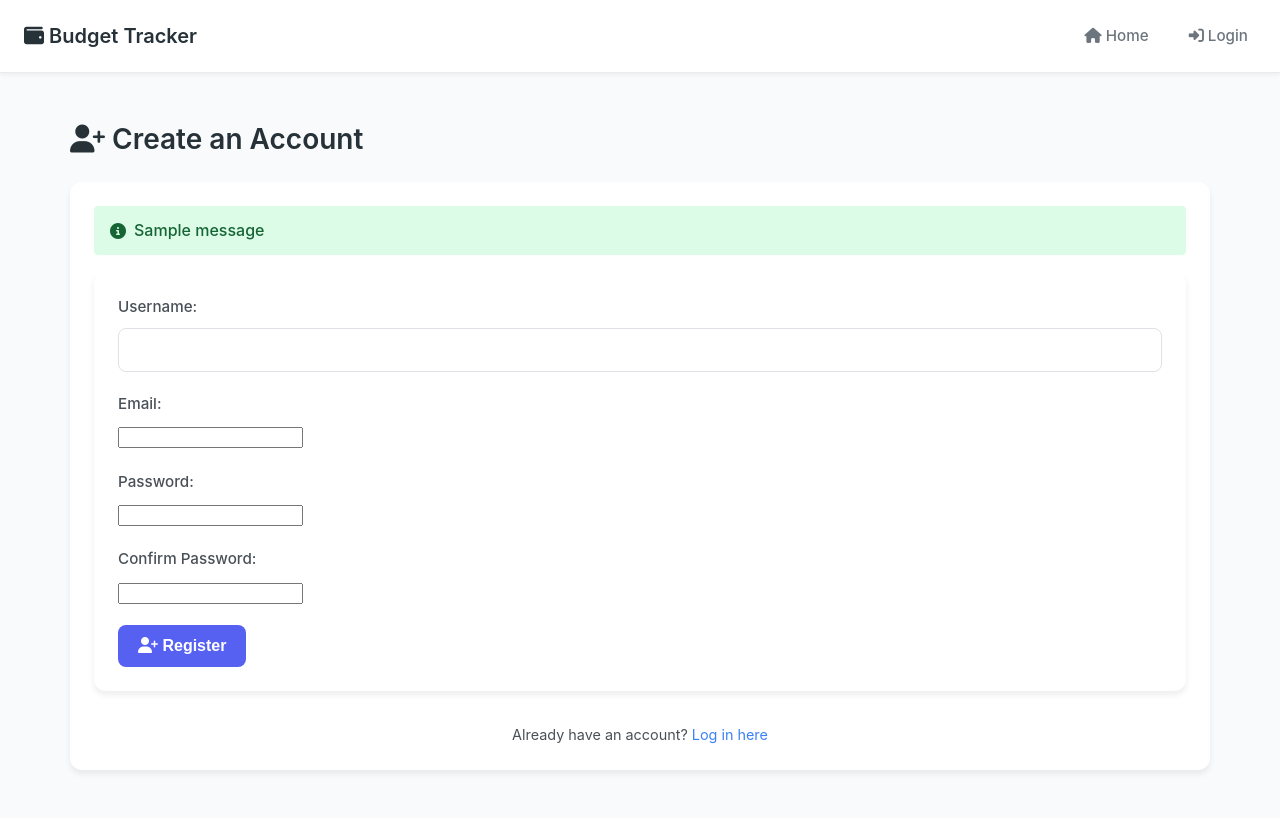
After one commit to melmuya/budget-tracker, a Flask app: page /register in a window 1280 px wide. The commit adds this page. Run offline with Flask 3, Linux system fonts and the light colour scheme; tables that the repository leaves empty hold one stand-in row (values such as "Sample post"); one stand-in notice (Sample message) is shown.

Commit message:
feat(auth): implement complete user authentication system
Add User model with relationships to Budget and Expense models
Implement login, registration, and logout functionality
Create authentication templates with client-side validation
Protect all routes to require authentication
Update UI with login status and navigation links
Filter data queries to show only current user's data

Requires: flask-login package installation and database migration

```diff
--- a/app.py
+++ b/app.py
@@ -4,6 +4,9 @@ from flask_sqlalchemy import SQLAlchemy
 import os
 from datetime import datetime
 from dotenv import load_dotenv
+
+from flask_login import LoginManager, UserMixin, login_user, logout_user, login_required, current_user
+from werkzeug.security import generate_password_hash, check_password_hash
 
 
 load_dotenv() # Load environment variables from .env file
@@ -17,16 +20,29 @@ db = SQLAlchemy(app)
 from flask_migrate import Migrate
 migrate = Migrate(app, db)
 
+# Initialize Flask-Login
+login_manager = LoginManager()
+login_manager.init_app(app)
+login_manager.login_view = 'login'  # Specify the login route
+login_manager.login_message = 'Please log in to access this page.'
+login_manager.login_message_category = 'info'
+
 
 # Helper
 def get_budget():
-    budget = Budget.query.first()
+    if not current_user.is_authenticated:
+        return 0
+    budget = Budget.query.filter_by(user_id=current_user.id).first()
     return budget.amount if budget else 0
 
 def set_budget(amount):
-    budget = Budget.query.first()
+    if not current_user.is_authenticated:
+        return 0
+
+    budget = Budget.query.filter_by(user_id=current_user.id).first()
+
     if not budget:
-        budget = Budget(amount=amount)
+        budget = Budget(amount=amount, user_id=current_user.id)
         db.session.add(budget)
         action = "created"
     else:
@@ -42,6 +58,7 @@ def set_budget(amount):
 class Budget(db.Model):
     id = db.Column(db.Integer, primary_key=True)
     amount = db.Column(db.Float, nullable=False)
+    user_id = db.Column(db.Integer, db.ForeignKey('user.id'), nullable=True)  # nullable=True for migration
 
 class Expense(db.Model):
     id = db.Column(db.Integer, primary_key=True)
@@ -49,13 +66,119 @@ class Expense(db.Model):
     amount = db.Column(db.Float, nullable=False)
     category = db.Column(db.String(50), nullable=False)
     created_at = db.Column(db.DateTime, default=datetime.utcnow, nullable=False)
+    user_id = db.Column(db.Integer, db.ForeignKey('user.id'), nullable=True)  # nullable=True for migration
+
+class User(db.Model, UserMixin):
+    id = db.Column(db.Integer, primary_key=True)
+    username = db.Column(db.String(64), unique=True, nullable=False)
+    email = db.Column(db.String(120), unique=True, nullable=False)
+    password_hash = db.Column(db.String(128), nullable=False)
+    created_at = db.Column(db.DateTime, default=datetime.utcnow, nullable=False)
+
+    # Relationship to other models
+    expenses = db.relationship('Expense', backref='user', lazy=True)
+    budget = db.relationship('Budget', backref='user', lazy=True, uselist=False)
+
+    def set_password(self, password):
+        self.password_hash = generate_password_hash(password)
+
+    def check_password(self, password):
+        return check_password_hash(self.password_hash, password)
+
+    def __repr__(self):
+        return f'<User {self.username}>'
+
+@login_manager.user_loader
+def load_user(user_id):
+    return User.query.get(int(user_id))
+
+
+@app.route('/register', methods=['GET', 'POST'])
+def register():
+    # Check if user is already logged in
+    if current_user.is_authenticated:
+        return redirect(url_for('index'))
+
+    if request.method == 'POST':
+        username = request.form['username'].strip()
+        email = request.form['email'].strip()
+        password = request.form['password']
+        password_confirm = request.form['password_confirm']
+
+        # Simple validation
+        if not username or not email or not password:
+            flash('All fields are required', 'error')
+            return redirect(url_for('register'))
+
+        if password != password_confirm:
+            flash('Passwords do not match', 'error')
+            return redirect(url_for('register'))
+
+        # Check if username or email already exists
+        if User.query.filter_by(username=username).first():
+            flash('Username already exists', 'error')
+            return redirect(url_for('register'))
+
+        if User.query.filter_by(email=email).first():
+            flash('Email already in use', 'error')
+            return redirect(url_for('register'))
+
+        # Create new user
+        user = User(username=username, email=email)
+        user.set_password(password)
+
+        db.session.add(user)
+        db.session.commit()
+
+        flash('Registration successful! Please log in.', 'success')
+        return redirect(url_for('login'))
+
+    return render_template('register.html')
+
+@app.route('/login', methods=['GET', 'POST'])
+def login():
+    # Check if user is already logged in
+    if current_user.is_authenticated:
+        return redirect(url_for('index'))
+
+    if request.method == 'POST':
+        username = request.form['username'].strip()
+        password = request.form['password']
+        remember = 'remember' in request.form
+
+        # Find the user
+        user = User.query.filter_by(username=username).first()
+
+        # Check if user exists and password is correct
+        if not user or not user.check_password(password):
+            flash('Invalid username or password', 'error')
+            return redirect(url_for('login'))
+
+        # Log the user in
+        login_user(user, remember=remember)
+
+        # Redirect to requested page or home
+        next_page = request.args.get('next')
+        if next_page:
+            return redirect(next_page)
+        return redirect(url_for('index'))
+
+    return render_template('login.html')
+
+@app.route('/logout')
+def logout():
+    logout_user()
+    flash('You have been logged out', 'info')
+    return redirect(url_for('login'))
+
 
 
 @app.route("/", methods=["GET", "POST"])
+@login_required  # Ensure only logged-in users can access this route
 def index():
     # budget, expenses = load_budget_data(DATA_FILE)
     budget = get_budget()
-    expenses = Expense.query.all()
+    expenses = Expense.query.filter_by(user_id=current_user.id).all()
 
     if budget == 0 and request.method == "POST" and "initial_budget" in request.form:
         # User is setting the initial budget
@@ -73,7 +196,7 @@ def index():
             amount = float(request.form["amount"].strip())
             category = request.form["category"].strip().capitalize()
 
-            new_expense = Expense(description=description, amount=amount, category=category)
+            new_expense = Expense(description=description, amount=amount, category=category, user_id=current_user.id)
             db.session.add(new_expense)
             db.session.commit()
 
@@ -104,9 +227,11 @@ def index():
         total_spent=total_spent,
         balance=balance,
         expense_data=expense_dicts,
+        user=current_user
     )
 
 @app.route("/edit-budget", methods=["GET", "POST"])
+@login_required  # Ensure only logged-in users can access this route
 def edit_budget():
     budget = get_budget()
 
@@ -133,9 +258,11 @@ def edit_budget():
     return render_template("edit_budget.html", budget=budget)
 
 @app.route("/edit/<int:expense_id>", methods=["GET", "POST"])
+@login_required  # Ensure only logged-in users can access this route
 def edit_expense(expense_id):
 
-    expense = db.session.get(Expense, expense_id) # Get by ID, not list index
+    # expense = db.session.get(Expense, expense_id) # Get by ID, not list index
+    expense = Expense.query.filter_by(id=expense_id, user_id=current_user.id).first() # Ensure it's the user's expense
 
     if not expense:
         return "Expense not found", 404
@@ -157,9 +284,9 @@ def edit_expense(expense_id):
 
 
 @app.route("/categories")
+@login_required  # Ensure only logged-in users can access this route
 def show_by_category():
-    budget = get_budget()
-    expenses = Expense.query.all()
+    expenses = Expense.query.filter_by(user_id=current_user.id).all()
 
     category_totals = {}
     for expense in expenses:
@@ -170,16 +297,14 @@ def show_by_category():
 
 
 @app.route("/filter", methods=["GET", "POST"])
+@login_required  # Ensure only logged-in users can access this route
 def filter_by_category():
-    budget = get_budget()
-    expenses = Expense.query.all()
-
     filtered_expenses = []
     selected_category = ""
 
     if request.method == "POST":
         selected_category = request.form["category"].strip().capitalize()
-        filtered_expenses = Expense.query.filter_by(category=selected_category).all()
+        filtered_expenses = Expense.query.filter_by(category=selected_category, user_id=current_user.id).all()
 
     return render_template(
         "filter.html",
@@ -189,10 +314,12 @@ def filter_by_category():
 
 
 @app.route("/erase", methods=["GET", "POST"])
+@login_required  # Ensure only logged-in users can access this route
 def erase_data():
     if request.method == "POST":
-        set_budget(0)
-        Expense.query.delete()
+        # Only delete the current user's data
+        Budget.query.filter_by(user_id=current_user.id).delete()
+        Expense.query.filter_by(user_id=current_user.id).delete()
         db.session.commit()
         flash("All data erased. Starting anew.", "info")
         return redirect("/")
--- a/static/styles.css
+++ b/static/styles.css
@@ -564,4 +564,64 @@
     100% { transform: rotate(360deg); }
   }
 
-  /* Add this JavaScript to each page with a form */
+
+
+/* Authentication Forms */
+.auth-links {
+  margin-top: 1.5rem;
+  text-align: center;
+  font-size: 0.9rem;
+}
+
+.auth-links a {
+  color: #3b82f6;
+  text-decoration: none;
+}
+
+.auth-links a:hover {
+  text-decoration: underline;
+}
+
+/* Remember me checkbox */
+input[type="checkbox"] {
+  margin-right: 0.5rem;
+}
+
+/* Flash messages */
+.alert {
+  padding: 0.75rem 1rem;
+  margin-bottom: 1rem;
+  border-radius: 0.25rem;
+  display: flex;
+  align-items: center;
+}
+
+.alert i {
+  margin-right: 0.5rem;
+}
+
+.alert-success {
+  background-color: #dcfce7;
+  color: #166534;
+}
+
+.alert-error {
+  background-color: #fee2e2;
+  color: #b91c1c;
+}
+
+.alert-info {
+  background-color: #dbeafe;
+  color: #1e40af;
+}
+
+.alert-warning {
+  background-color: #fef3c7;
+  color: #92400e;
+}
+
+.welcome-message {
+  margin-bottom: 1.5rem;
+  font-size: 1.1rem;
+  opacity: 0.8;
+}
--- /dev/null
+++ b/templates/register.html
@@ -0,0 +1,79 @@
+<!DOCTYPE html>
+<html>
+<head>
+    <title>Register | Budget Tracker</title>
+    <meta charset="UTF-8">
+    <meta name="viewport" content="width=device-width, initial-scale=1.0">
+    <link rel="stylesheet" href="{{ url_for('static', filename='styles.css') }}">
+    <link rel="stylesheet" href="https://cdnjs.cloudflare.com/ajax/libs/font-awesome/6.4.0/css/all.min.css">
+</head>
+<body>
+    <nav class="navbar">
+        <div class="navbar-brand">
+            <h2 style="margin: 0;"><i class="fas fa-wallet"></i> Budget Tracker</h2>
+        </div>
+        <div class="navbar-links">
+            <a href="/"><i class="fas fa-home"></i> Home</a>
+            <a href="/login"><i class="fas fa-sign-in-alt"></i> Login</a>
+        </div>
+    </nav>
+
+    <div class="container">
+        <h1><i class="fas fa-user-plus"></i> Create an Account</h1>
+
+        <div class="card fade-in">
+            {% with messages = get_flashed_messages(with_categories=true) %}
+                {% if messages %}
+                    {% for category, message in messages %}
+                        <div class="alert alert-{{ category }}">
+                            <i class="fas fa-info-circle"></i> {{ message }}
+                        </div>
+                    {% endfor %}
+                {% endif %}
+            {% endwith %}
+
+            <form method="POST">
+                <div class="form-group">
+                    <label for="username">Username:</label>
+                    <input type="text" id="username" name="username" required>
+                </div>
+
+                <div class="form-group">
+                    <label for="email">Email:</label>
+                    <input type="email" id="email" name="email" required>
+                </div>
+
+                <div class="form-group">
+                    <label for="password">Password:</label>
+                    <input type="password" id="password" name="password" required>
+                </div>
+
+                <div class="form-group">
+                    <label for="password_confirm">Confirm Password:</label>
+                    <input type="password" id="password_confirm" name="password_confirm" required>
+                </div>
+
+                <button type="submit"><i class="fas fa-user-plus"></i> Register</button>
+            </form>
+
+            <div class="auth-links">
+                Already have an account? <a href="{{ url_for('login') }}">Log in here</a>
+            </div>
+        </div>
+    </div>
+
+    <script src="{{ url_for('static', filename='app.js') }}"></script>
+    <script>
+        // Basic client-side validation
+        document.querySelector('form').addEventListener('submit', function(event) {
+            const password = document.getElementById('password').value;
+            const confirmPassword = document.getElementById('password_confirm').value;
+
+            if (password !== confirmPassword) {
+                event.preventDefault();
+                alert('Passwords do not match!');
+            }
+        });
+    </script>
+</body>
+</html>
```
Also changed, not shown: migrations/versions/905e9369c467_add_authentication_models.py (added, +53 -0 lines), templates/categories.html (+7 -2 lines), templates/edit.html (+6 -1 lines), templates/edit_budget.html (+6 -1 lines), templates/erase.html (+7 -2 lines), templates/filter.html (+7 -2 lines), templates/index.html (+8 -1 lines), templates/login.html (added, +63 -0 lines).
